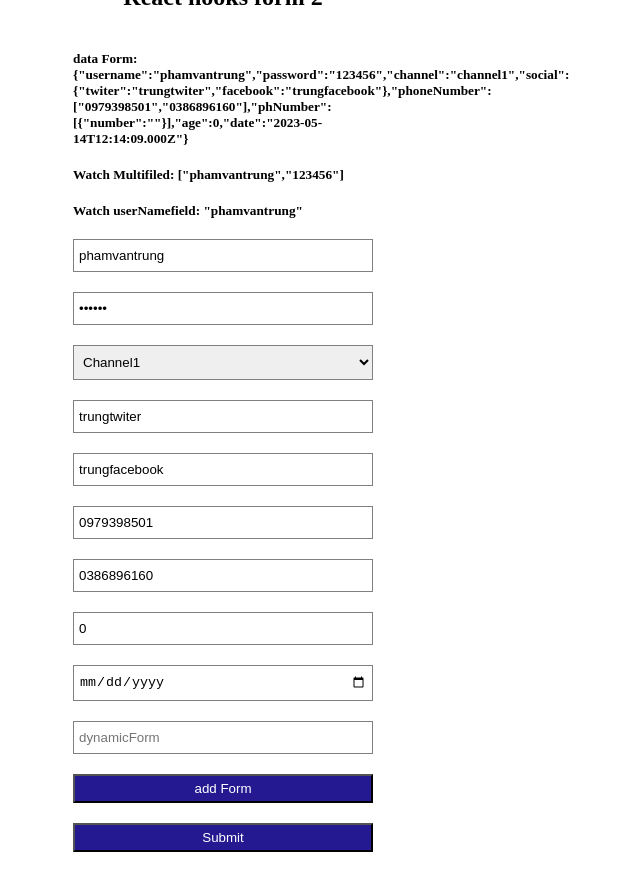
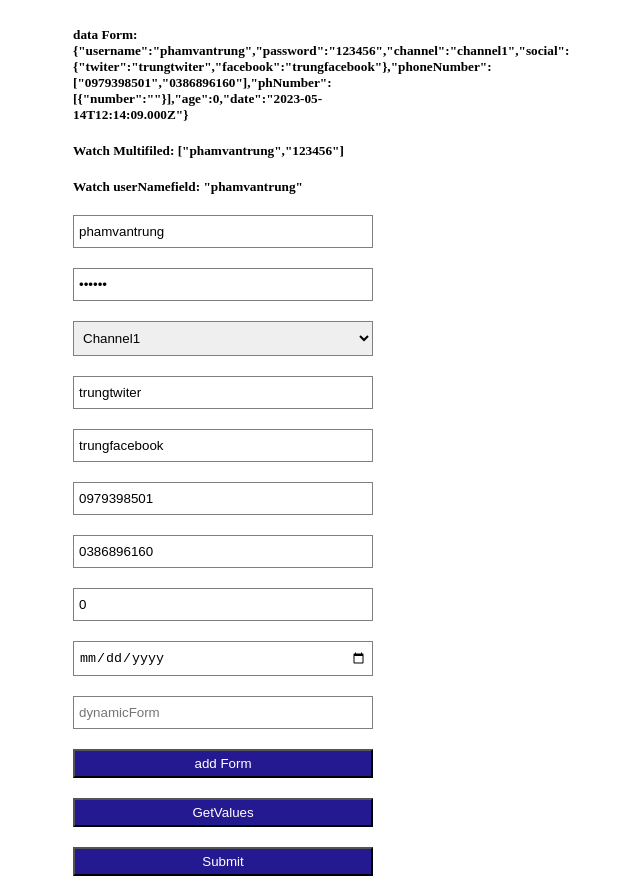
Before and after one commit to Trungdev1611/react_hooks_form, a React (Vite) app: page / in a window 1280 px wide. Shown: the whole page, without its empty margins (417-1057 px from the left). Before the commit the page ends 852 px from the top, so only its background shows below. Built offline with nearby package versions, Linux system fonts and the light colour scheme.

Commit message:
getValues form with getValues method

```diff
--- a/src/components/Form_reactHookForm.tsx
+++ b/src/components/Form_reactHookForm.tsx
@@ -22,7 +22,7 @@ const Form_reactHookForm = () => {
     control,
     handleSubmit,
     formState: { errors }, //lấy lỗi ở trong form ra để show
-    watch
+    watch,getValues
   } = useForm<IFormData>({
     defaultValues: {
       username: "phamvantrung",
@@ -61,6 +61,13 @@ const Form_reactHookForm = () => {
       //ngoài append cũng hỗ trợ thêm remove input
       number: "",
     });
+  }
+
+  function getValueData() {
+    console.log(`getValuesAll form`,getValues()) // lấy toàn bộ dữ liệu trong form
+    console.log(`getValueinFieldusername`, getValues(`username`))
+    console.log(`getValueinMultifield`, getValues([`username`, `password`]))
+
   }
 
   //watch value form in ract hooks form same useWatch form antd
@@ -189,6 +196,9 @@ const Form_reactHookForm = () => {
         <button onClick={addInputform} type="button">
           add Form
         </button>
+        <button onClick={getValueData} type="button">
+          GetValues
+        </button>
         <button>Submit</button>
       </form>
       <DevTool control={control} />{" "}
```
Also changed, not shown: lythuyet/10.getValues.txt (added).
